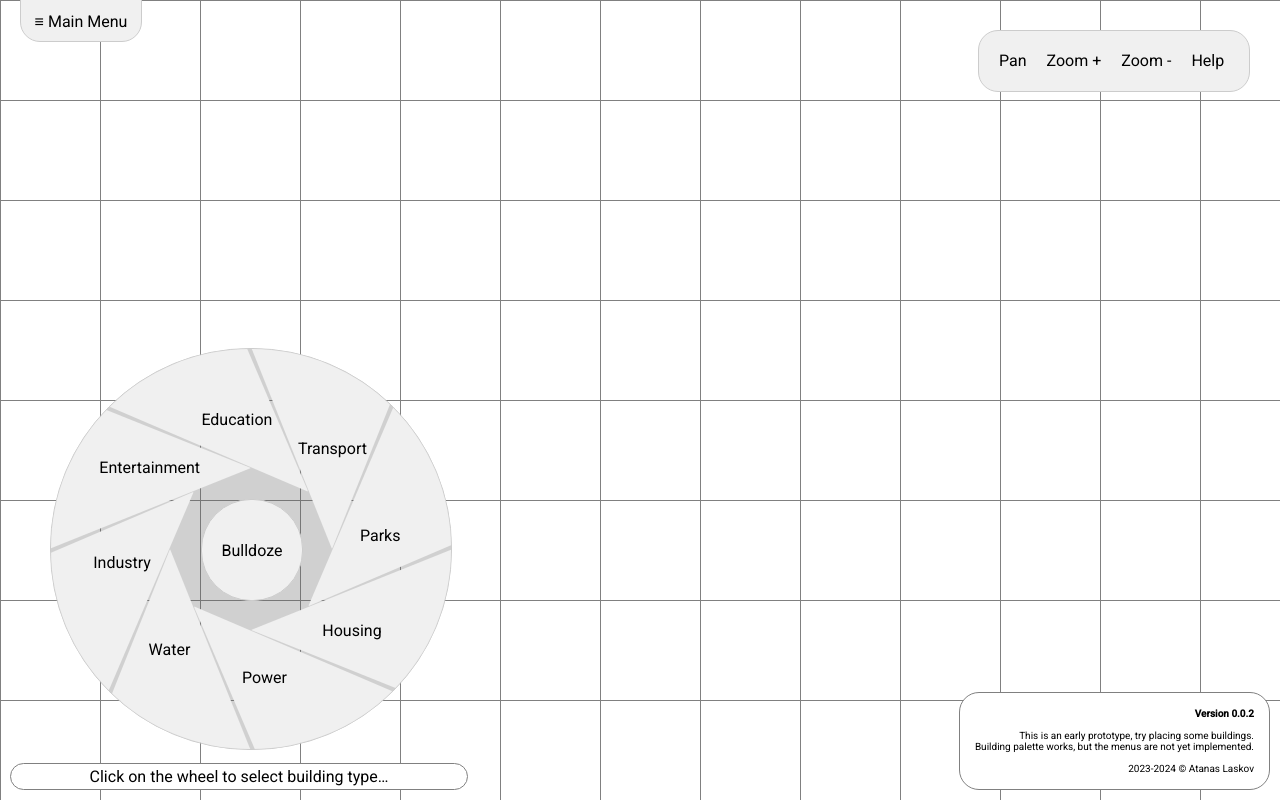
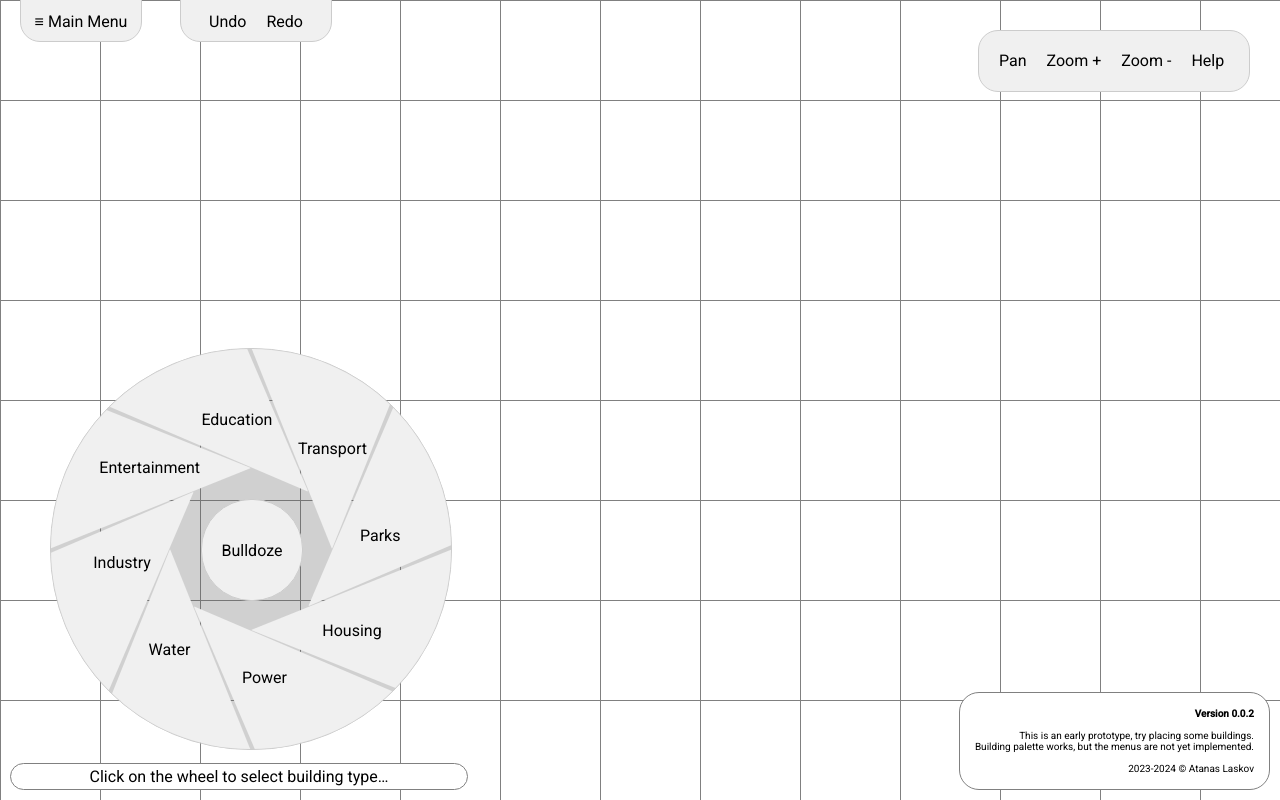
Before and after one commit to latanas/city-client, an Angular app: page / in a window 1280 px wide. Built offline with nearby package versions, Linux system fonts and the light colour scheme.

Commit message:
Insert undo-redu menu component into main component.

```diff
--- a/src/component/app.component.html
+++ b/src/component/app.component.html
@@ -2,6 +2,7 @@
 </div>
 
 <main-menu />
+<undo-redo-menu />
 <navigation-menu />
 
 @for (building of city.getBuildingsCopy(); track $index) {
--- a/src/component/app.module.ts
+++ b/src/component/app.module.ts
@@ -6,6 +6,7 @@ import { BrowserAnimationsModule } from '@angular/platform-browser/animations';
 import { AppComponent } from './app.component';
 import { BuildingPaletteComponent } from './building-palette.component';
 import { MainMenuComponent } from './main-menu.component';
+import { UndoRedoMenuComponent } from './undo-redo-menu.component';
 import { NavigationMenuComponent } from './navigation-menu.component';
 import { VersionInformationComponent } from './version-information.component';
 
@@ -14,6 +15,7 @@ import { VersionInformationComponent } from './version-information.component';
     AppComponent,
     BuildingPaletteComponent,
     MainMenuComponent,
+    UndoRedoMenuComponent,
     NavigationMenuComponent,
     VersionInformationComponent,
   ],
--- a/src/component/undo-redo-menu.component.ts
+++ b/src/component/undo-redo-menu.component.ts
@@ -1,9 +1,9 @@
 import { Component } from '@angular/core';
 
 @Component({
-  selector: 'app-undo-redo-menu',
-  standalone: true,
-  imports: [],
+  selector: 'undo-redo-menu',
+  //standalone: true,
+  //imports: [],
   templateUrl: './undo-redo-menu.component.html',
   styleUrl: './undo-redo-menu.component.scss'
 })
```
